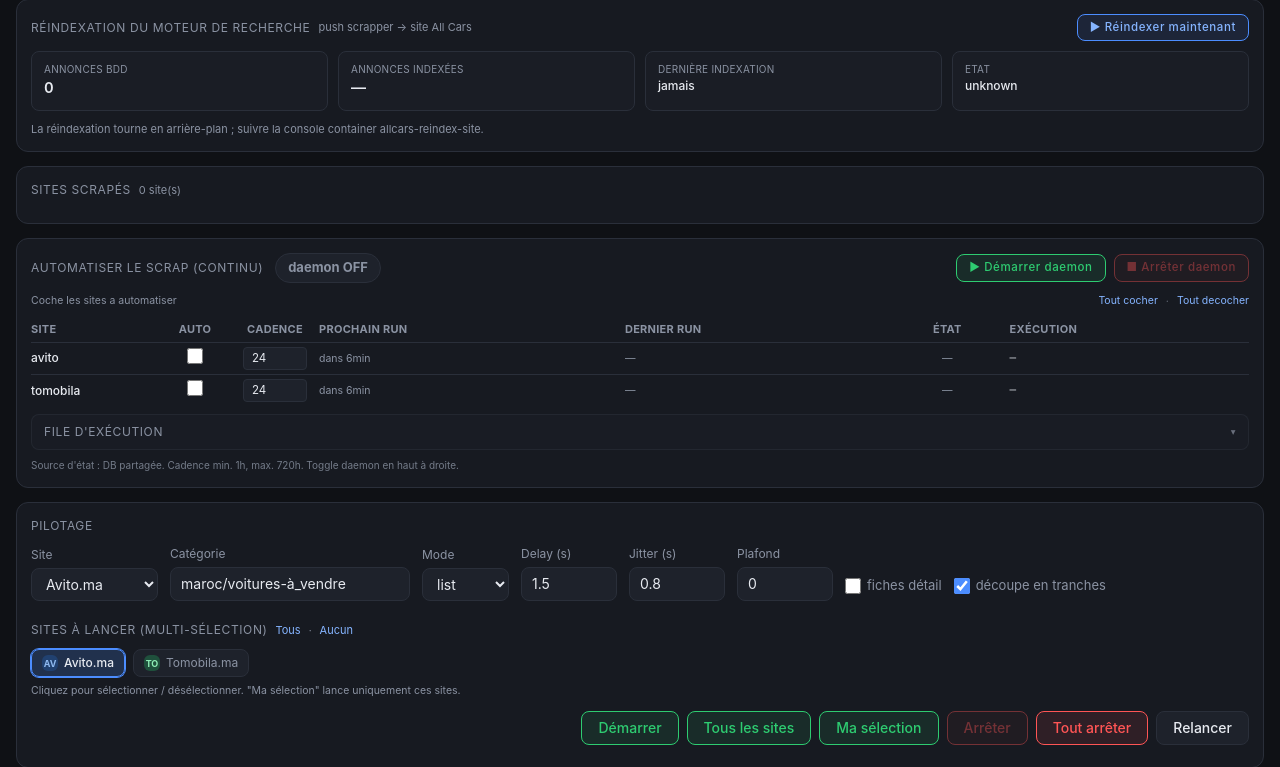
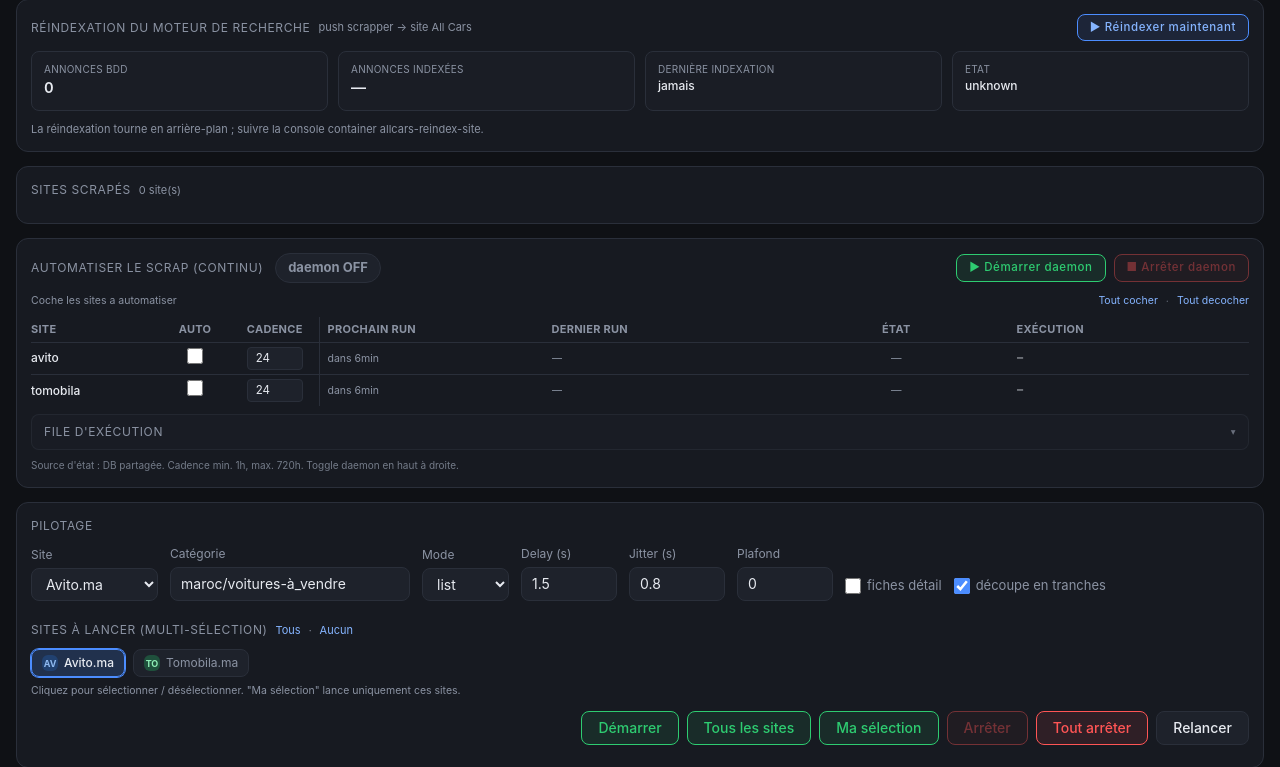
Before and after one commit to nabilsadki/allcars-scraper, a Flask app: page /tracking in a window 1280 px wide. Shown: the part 272-1039 px from the top of the page. Run offline with Flask 3, Linux system fonts and the light colour scheme; data that the repository does not hold is empty; style sheets or scripts are compiled from the project's sources.

Commit message:
Tracking auto table: fixed column widths (colgroup) so frozen columns align left and scrolling columns follow

```diff
--- a/services/web/templates/tracking.html
+++ b/services/web/templates/tracking.html
@@ -184,15 +184,20 @@
     </div>
   </div>
   <div class="overflow-x-auto -mx-1 px-1">
-  <table class="w-full text-[13px] border-collapse mb-2">
+  <table class="w-full min-w-[760px] table-fixed text-[13px] border-collapse mb-2">
+    <colgroup>
+      <col class="w-[128px]">
+      <col class="w-[80px]">
+      <col class="w-[80px]">
+    </colgroup>
     <thead><tr class="text-[11px] text-muted uppercase tracking-wide">
-      <th class="text-left py-1 pr-2 w-32 sticky left-0 z-30 bg-panel">Site</th>
-      <th class="py-1 pr-2 w-20 text-center sticky left-[128px] z-30 bg-panel">Auto</th>
-      <th class="py-1 pr-2 w-20 text-center sticky left-[208px] z-30 bg-panel">Cadence</th>
-      <th class="py-1 pr-2 text-left">Prochain run</th>
-      <th class="py-1 pr-2 text-left">Dernier run</th>
-      <th class="py-1 pr-2 text-center">État</th>
-      <th class="py-1 pr-2 text-left">Exécution</th>
+      <th class="text-left py-1 pr-2 whitespace-nowrap sticky left-0 z-30 bg-panel">Site</th>
+      <th class="py-1 pr-2 text-center whitespace-nowrap sticky left-[128px] z-30 bg-panel">Auto</th>
+      <th class="py-1 pr-2 text-center whitespace-nowrap sticky left-[208px] z-30 bg-panel border-r border-line">Cadence</th>
+      <th class="py-1 pr-2 pl-2 text-left whitespace-nowrap">Prochain run</th>
+      <th class="py-1 pr-2 text-left whitespace-nowrap">Dernier run</th>
+      <th class="py-1 pr-2 text-center whitespace-nowrap">État</th>
+      <th class="py-1 pr-2 text-left whitespace-nowrap">Exécution</th>
     </tr></thead>
     <tbody id="auto-sched" class="text-[12px]"></tbody>
   </table>
@@ -1146,13 +1151,13 @@ async function refreshAutomation() {
     if (tb && d.schedules) {
       tb.innerHTML = d.schedules.map(s =>
         '<tr class="border-t border-line">' +
-        '<td class="py-1 pr-2 font-medium sticky left-0 z-20 bg-panel">' + s.site + '</td>' +
+        '<td class="py-1 pr-2 font-medium whitespace-nowrap overflow-hidden text-ellipsis sticky left-0 z-20 bg-panel">' + s.site + '</td>' +
         '<td class="py-1 pr-2 text-center sticky left-[128px] z-20 bg-panel"><input type="checkbox" class="accent-accent w-4 h-4 auto-enable" data-site="' + s.site + '"' + (s.enabled ? ' checked' : '') + '></td>' +
-        '<td class="py-1 pr-2 text-center sticky left-[208px] z-20 bg-panel"><input type="number" min="1" max="720" value="' + s.cadence_hours + '" class="w-16 bg-panel2 border border-line rounded px-2 py-0.5 text-[11.5px] auto-cadence" data-site="' + s.site + '"></td>' +
-        '<td class="py-1 pr-2 text-[10.5px] text-muted" title="' + (s.next_due || '') + '">' + relTime(s.next_due) + '</td>' +
-        '<td class="py-1 pr-2 text-[10.5px] text-muted" title="' + (s.last_success_at || '') + '">' + relTime(s.last_success_at) + '</td>' +
-        '<td class="py-1 pr-2 text-center text-[10.5px] text-muted">' + (s.last_mode || '—') + '</td>' +
-        '<td class="py-1 pr-2 text-[11px] font-mono text-txt">' + (s.execution || '—') + '</td>' +
+        '<td class="py-1 pr-2 text-center sticky left-[208px] z-20 bg-panel border-r border-line"><input type="number" min="1" max="720" value="' + s.cadence_hours + '" class="w-14 bg-panel2 border border-line rounded px-2 py-0.5 text-[11.5px] auto-cadence" data-site="' + s.site + '"></td>' +
+        '<td class="py-1 pr-2 pl-2 text-[10.5px] text-muted whitespace-nowrap overflow-hidden text-ellipsis" title="' + (s.next_due || '') + '">' + relTime(s.next_due) + '</td>' +
+        '<td class="py-1 pr-2 text-[10.5px] text-muted whitespace-nowrap overflow-hidden text-ellipsis" title="' + (s.last_success_at || '') + '">' + relTime(s.last_success_at) + '</td>' +
+        '<td class="py-1 pr-2 text-center text-[10.5px] text-muted whitespace-nowrap overflow-hidden text-ellipsis">' + (s.last_mode || '—') + '</td>' +
+        '<td class="py-1 pr-2 text-[11px] font-mono text-txt whitespace-nowrap overflow-hidden text-ellipsis">' + (s.execution || '—') + '</td>' +
         '</tr>'
       ).join('');
       tb.querySelectorAll('.auto-enable').forEach(cb => {
```
